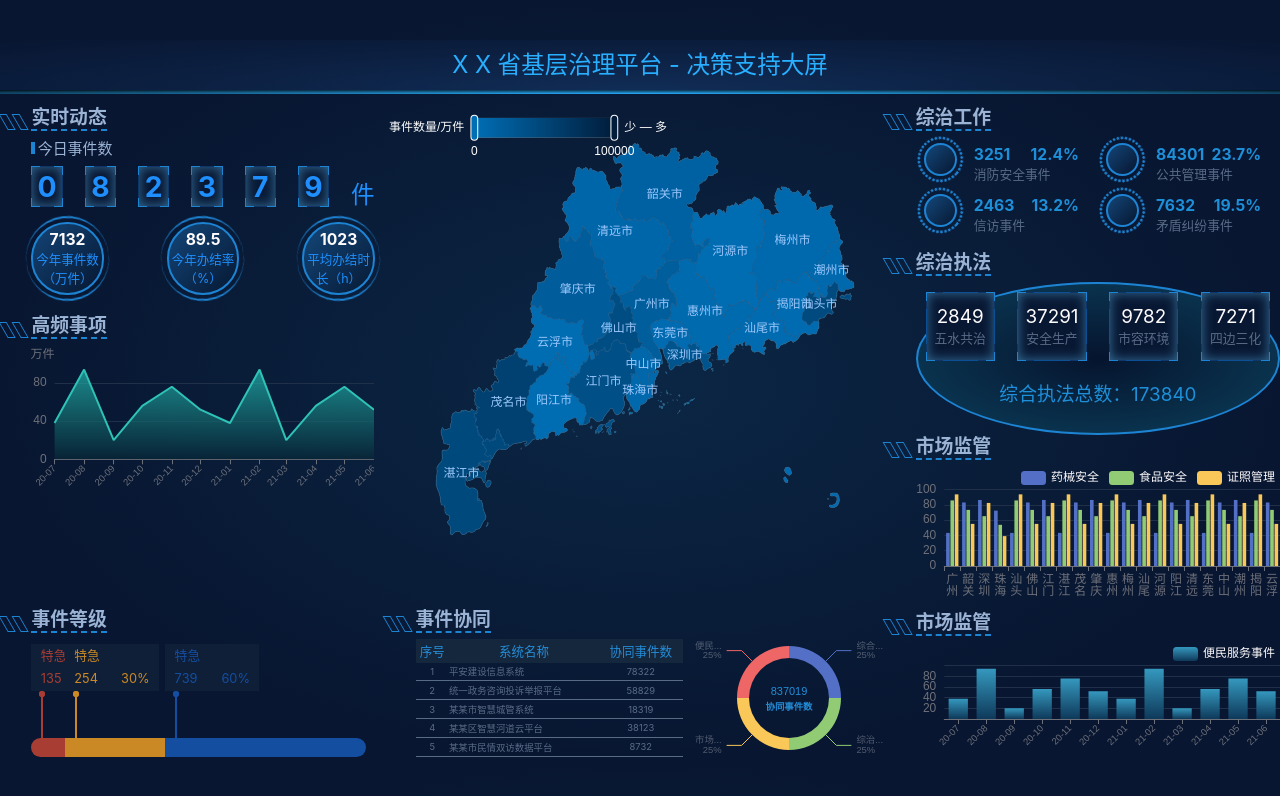
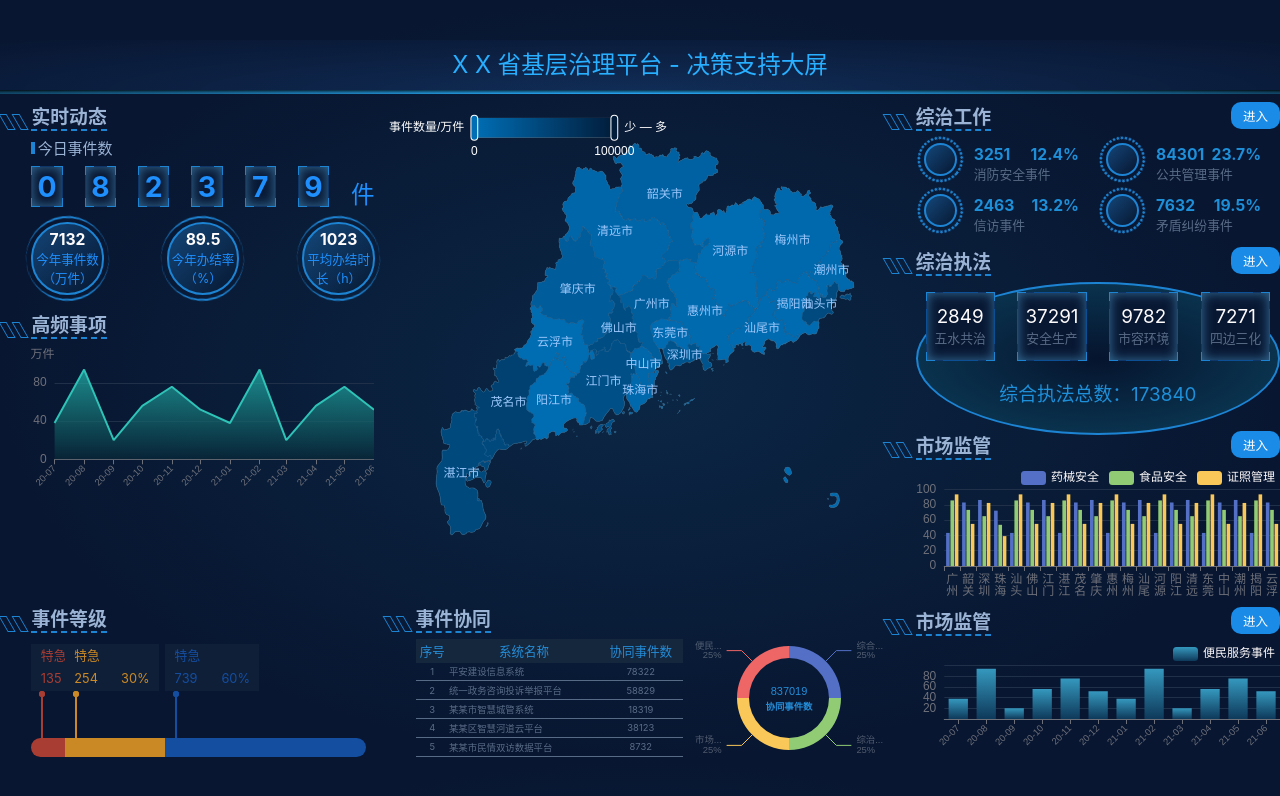
Before and after one commit to April-cl/big-screen, a React (Create React App) app: page /home in a window 1280 px wide. Shown: the top 796 px of the page. Built offline with nearby package versions, Linux system fonts and the light colour scheme.

Commit message:
添加进入按钮，绑定路由

```diff
--- a/src/pages/home/home.scss
+++ b/src/pages/home/home.scss
@@ -32,6 +32,20 @@
         font-weight: bold;
         font-size: px(24);
         border-bottom: px(3) dashed $border-color;
+      }
+      button {
+        position: absolute;
+        right: 0;
+        font-size: px(16);
+        padding: 4px 12px;
+        text-align: center;
+        background-color: rgb(26, 139, 230);
+        border-radius: 10px;
+        border: none;
+        a {
+          color: rgb(254, 251, 252);
+          text-decoration: none;
+        }
       }
       &::before, &::after {
         position: absolute;
--- a/src/pages/home/index.tsx
+++ b/src/pages/home/index.tsx
@@ -1,5 +1,6 @@
 import React from 'react'
 import './home.scss'
+import {Link} from 'react-router-dom'
 import { RealTimeDynamics } from '../../components/real-timeDynamics';
 import { HighFrequencyMatters } from '../../components/highFrequencyMatters';
 import { MapChart } from '../../components/mapChart';
@@ -27,13 +28,13 @@ export default function Home () {
           <MapChart />
         </section>
         <section className="section3">
-          <h2 className='sectionName'><span>综治工作</span></h2>
+          <h2 className='sectionName'><span>综治工作</span><button><Link to='../temporary'>进入</Link></button></h2>
           <ComprehensiveGovernance />
-          <h2 className='sectionName'><span>综治执法</span></h2>
+          <h2 className='sectionName'><span>综治执法</span><button><Link to='../temporary'>进入</Link></button></h2>
           <LawEnforcement />
-          <h2 className='sectionName'><span>市场监管</span></h2>
+          <h2 className='sectionName'><span>市场监管</span><button><Link to='../temporary'>进入</Link></button></h2>
           <MarketSupervision />
-          <h2 className='sectionName'><span>市场监管</span></h2>
+          <h2 className='sectionName'><span>市场监管</span><button><Link to='../temporary'>进入</Link></button></h2>
           <ConvenienceServices />
         </section>
         <section className="section4">
--- a/src/pages/index.ts
+++ b/src/pages/index.ts
@@ -2,8 +2,10 @@ import {lazy} from 'react'
 
 const Home = lazy(() => import('./home'))
 const About = lazy(() => import('./about'))
+const Temporary = lazy(() => import('./temporary'))
 
 export {
   Home,
-  About
+  About,
+  Temporary
 }
--- /dev/null
+++ b/src/pages/temporary/index.tsx
@@ -0,0 +1,14 @@
+import React from 'react'
+import {Link} from 'react-router-dom'
+import './temporary.scss'
+
+export default function Temporary () {
+  return (
+    <div className='temporary'>
+      <h1>页面建设中，点击按钮返回首页</h1>
+      <button>
+        <Link to='../home/'>返回首页</Link>
+      </button>
+    </div>
+  )
+}
--- /dev/null
+++ b/src/pages/temporary/temporary.scss
@@ -0,0 +1,23 @@
+@import "../../shared/helper";
+
+.temporary {
+  padding-top: px(48);
+  text-align: center;
+  h1 {
+    width: 100%;
+    font-size: px(48);
+    color: rgb(40, 175, 255);
+  }
+  button {
+    font-size: px(16);
+    padding: 4px 12px;
+    margin-top: px(48);
+    background-color: rgb(26, 139, 230);
+    border-radius: 10px;
+    border: none;
+    a {
+      color: rgb(254, 251, 252);
+      text-decoration: none;
+    }
+  }
+}
--- a/src/routers/base.ts
+++ b/src/routers/base.ts
@@ -1,12 +1,17 @@
-import { About } from '../pages';
+import { About, Temporary } from '../pages';
 
-export const baseUrl = {about: '/about'}
+export const baseUrl = {about: '/about', temporary: '/temporary'}
 
 const baseRouters = [
   {
     path: baseUrl.about,
     component: About,
     root: []
+  },
+  {
+    path: baseUrl.temporary,
+    component: Temporary,
+    root: []
   }
 ]
 
```
